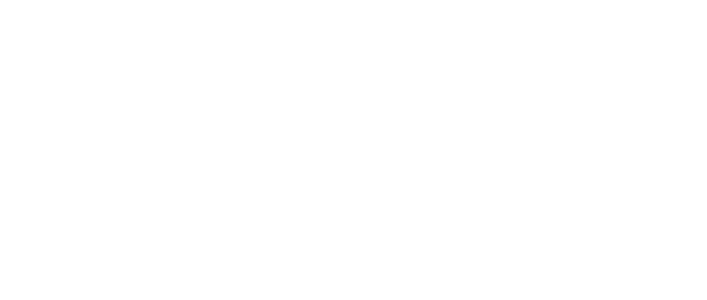
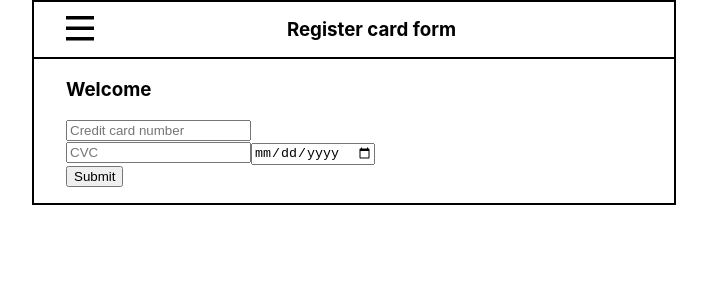
Before and after one commit to Miranda-hj/tower-task, a React (Create React App) app: page / in a window 1280 px wide. Shown: the top 300 px of the page, without its empty margins (286-993 px from the left). Built offline with nearby package versions, Linux system fonts and the light colour scheme.

Commit message:
create navigation and content

```diff
--- a/src/App.module.scss
+++ b/src/App.module.scss
@@ -1,38 +1,5 @@
-.App {
-  text-align: center;
+.basic {
+  border: 2px solid;
+  width: 50%;
+  margin: auto;
 }
-
-.App-logo {
-  height: 40vmin;
-  pointer-events: none;
-}
-
-@media (prefers-reduced-motion: no-preference) {
-  .App-logo {
-    animation: App-logo-spin infinite 20s linear;
-  }
-}
-
-.App-header {
-  background-color: #282c34;
-  min-height: 100vh;
-  display: flex;
-  flex-direction: column;
-  align-items: center;
-  justify-content: center;
-  font-size: calc(10px + 2vmin);
-  color: white;
-}
-
-.App-link {
-  color: #61dafb;
-}
-
-@keyframes App-logo-spin {
-  from {
-    transform: rotate(0deg);
-  }
-  to {
-    transform: rotate(360deg);
-  }
-}
--- a/src/App.tsx
+++ b/src/App.tsx
@@ -1,6 +1,13 @@
 import React from "react";
 import styles from "./App.module.scss";
+import { Content } from "./component/content/content";
+import { Navigation } from "./component/navigation/navigation";
 
 export default function App() {
-  return <div className={styles.basic}></div>;
+  return (
+    <div className={styles.basic}>
+      <Navigation />
+      <Content />
+    </div>
+  );
 }
--- /dev/null
+++ b/src/component/content/content.module.scss
@@ -0,0 +1,6 @@
+.basic {
+    display: flex;
+    flex-direction: column;
+    padding: 0 2rem 1rem 2rem;
+
+}
--- /dev/null
+++ b/src/component/content/content.tsx
@@ -0,0 +1,20 @@
+import React from "react";
+import styles from "./content.module.scss";
+
+export const Content = () => {
+  return (
+    <div className={styles.basic}>
+      <form method={"get"}>
+        <h3 className={styles.title}>Welcome </h3>
+        <div>
+          <input type={"number"} placeholder={"Credit card number"} />
+        </div>
+        <div>
+          <input type={"number"} placeholder={"CVC"} />
+          <input type={"date"} placeholder={"expiry"} />
+        </div>
+        <input type={"button"} value={"Submit"} />
+      </form>
+    </div>
+  );
+};
--- /dev/null
+++ b/src/component/navigation/navigation.module.scss
@@ -0,0 +1,11 @@
+.basic {
+    display: flex;
+    flex-direction: row;
+    align-items: center;
+    padding: 0 2rem;
+    border-bottom: 2px solid;
+}
+.title {
+    margin: auto;
+    padding: 1rem 0;
+}
--- /dev/null
+++ b/src/component/navigation/navigation.tsx
@@ -0,0 +1,15 @@
+import React from "react";
+import styles from "./navigation.module.scss";
+
+export const Navigation = () => {
+  return (
+    <div className={styles.basic}>
+      <svg viewBox="0 0 100 80" width="35" height="40">
+        <rect width="80" height="10" />
+        <rect y="30" width="80" height="10" />
+        <rect y="60" width="80" height="10" />
+      </svg>
+      <h3 className={styles.title}>Register card form</h3>
+    </div>
+  );
+};
```
